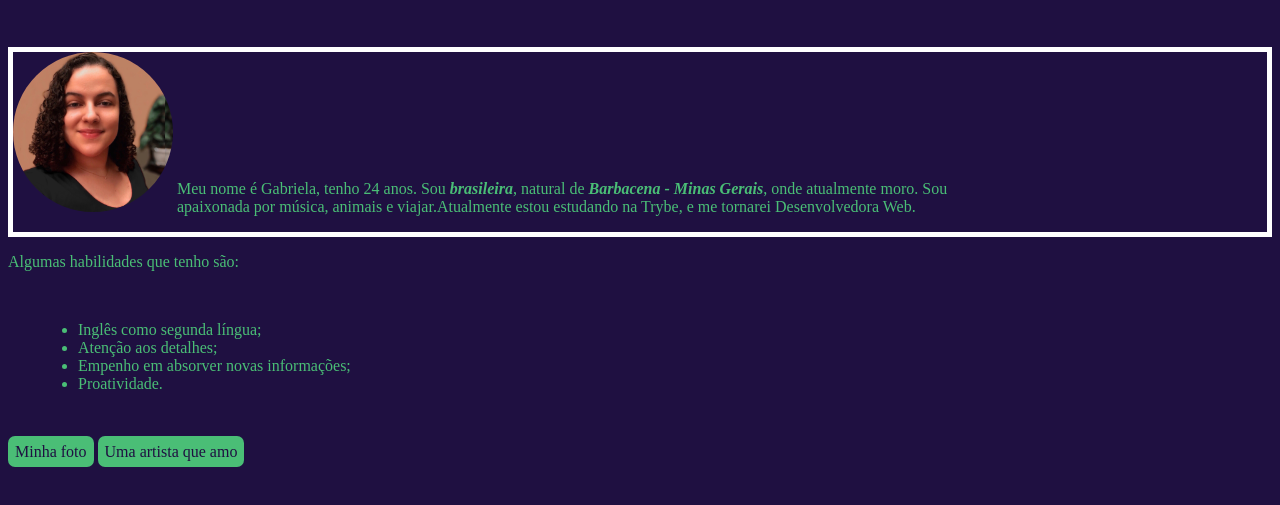
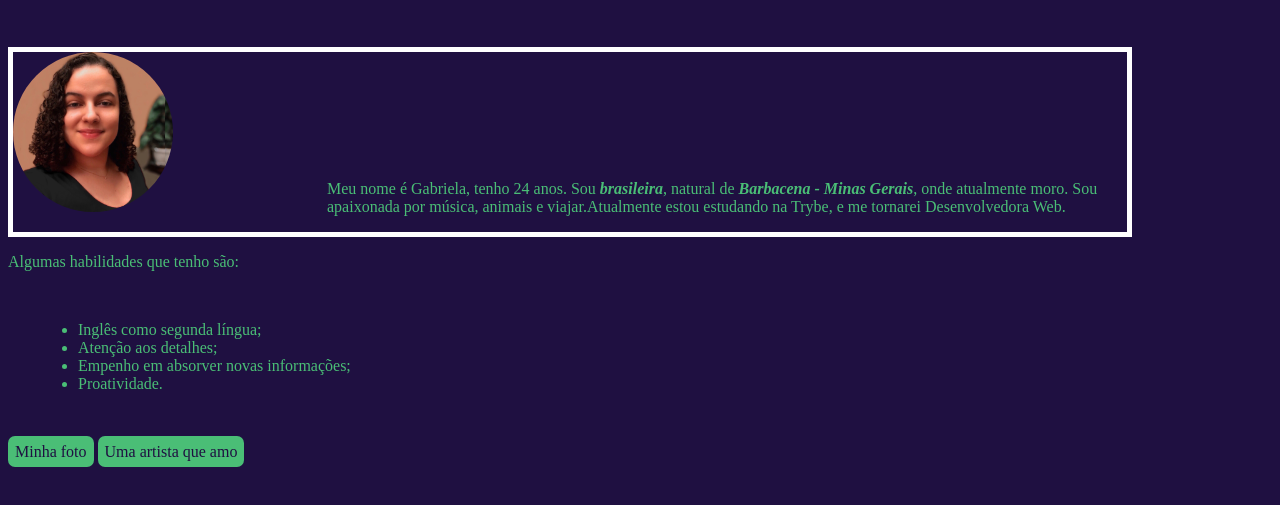
Before and after one commit to devgabrielav/devgabrielav.github.io, a plain HTML site: page index.html in a window 1280 px wide. Shown: the part 61-566 px from the top of the page. Drawn offline with Linux system fonts and the light colour scheme.

Commit message:
Corrigindo alguns detalhes

```diff
--- a/style.css
+++ b/style.css
@@ -11,7 +11,8 @@ img {
 .legend {
     display:inline-block;
     width: 800px;
-
+    margin-top: 0%;
+    margin-left: 150px;
 }
 
 .title {
@@ -21,6 +22,7 @@ img {
 
 .box{
       border: 5px solid white;
+      display: inline-block;
 }
 
 
```
